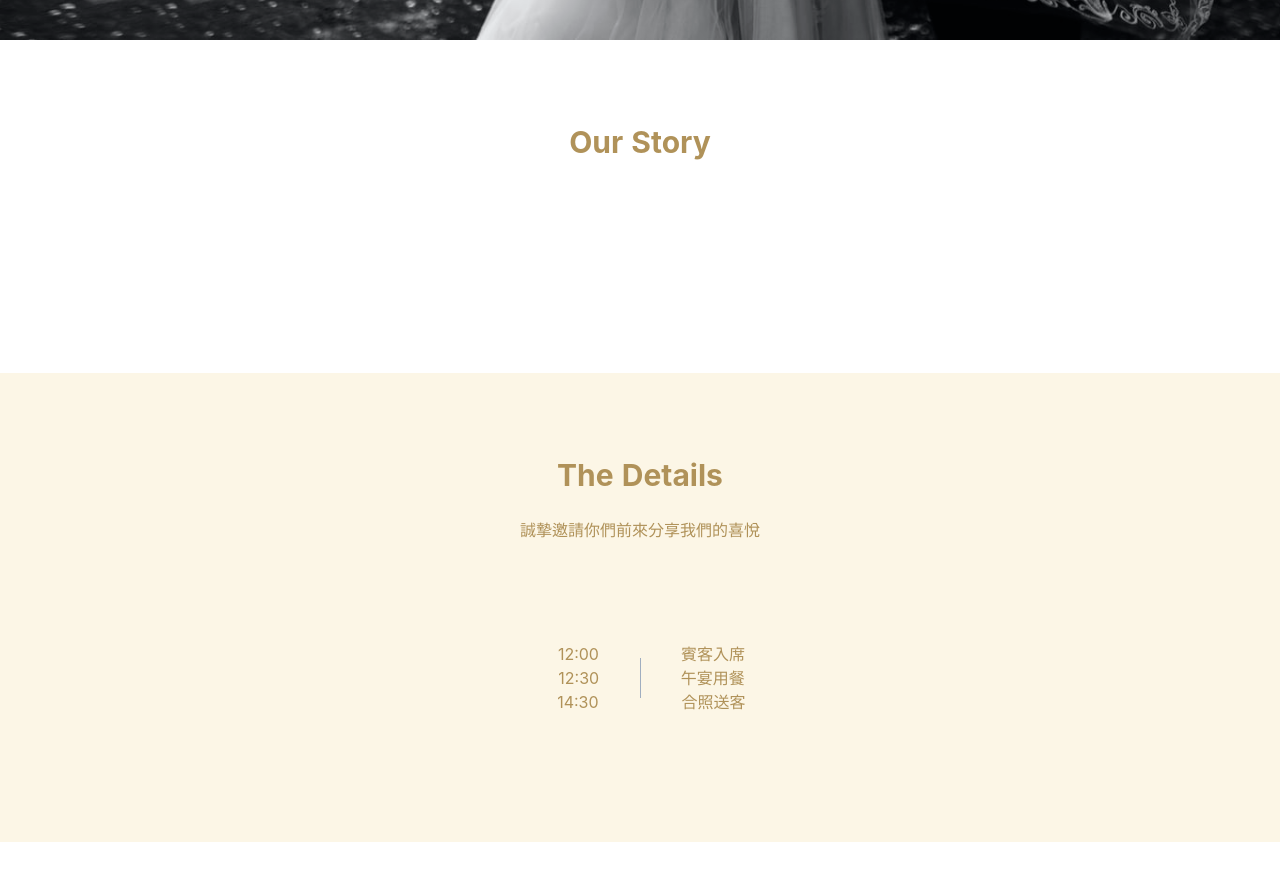
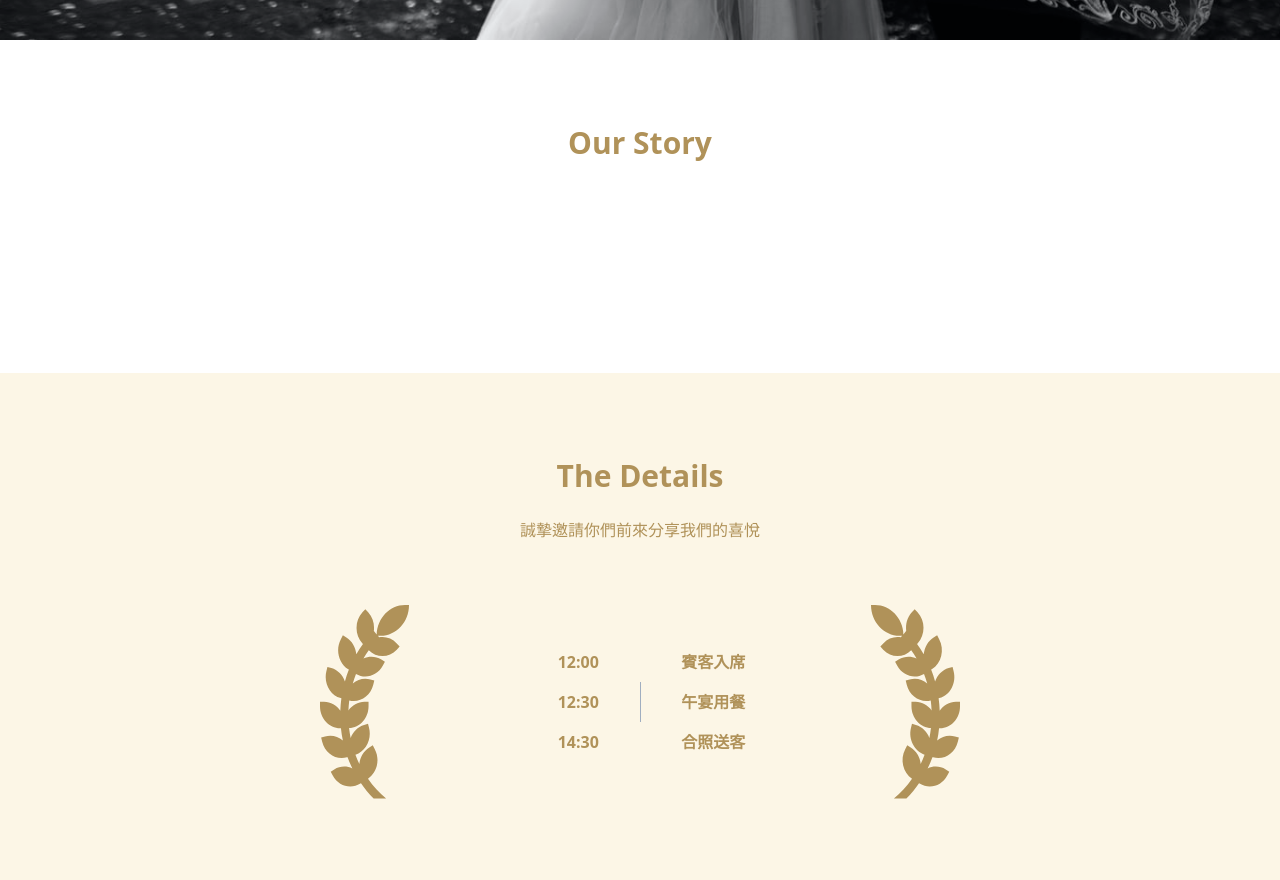
Before and after one commit to ChenHuei/huei-bei-wedding-, a Nuxt app: page / in a window 1280 px wide. Shown: the part 760-1640 px from the top of the page. Before the commit the page ends 1602 px from the top, so only its background shows below. Built offline with nearby package versions, Linux system fonts and the light colour scheme.

Commit message:
Add details laurel component

```diff
--- a/components/Details.vue
+++ b/components/Details.vue
@@ -2,6 +2,8 @@
   <BasicSection v-bind="information">
     <div class="w-full flex flex-col justify-center items-center">
       <BasicLine class="absolute" />
+      <DetailsLaurel :direction="Direction.LEFT" />
+      <DetailsLaurel :direction="Direction.RIGHT" />
       <DetailsDescription v-for="item in list" :key="item.time" v-bind="item" />
     </div>
   </BasicSection>
@@ -17,12 +19,16 @@
 
 import { Component, Vue } from 'vue-property-decorator'
 
-// constants
+// Constants
 import { DETAILS_INFO, DETAILS_CONTENT } from '@/constants/details'
+
+// Types
+import { Direction } from '@/types'
 
 @Component({
   data() {
     return {
+      Direction,
       information: DETAILS_INFO,
       list: DETAILS_CONTENT,
     }
--- a/components/details/Description.vue
+++ b/components/details/Description.vue
@@ -1,5 +1,5 @@
 <template>
-  <div class="w-full flex">
+  <div class="w-full flex font-bold leading-10">
     <p class="details-description-time">{{ time }}</p>
     <p>{{ description }}</p>
   </div>
--- /dev/null
+++ b/components/details/Laurel.vue
@@ -0,0 +1,56 @@
+<template>
+  <img
+    class="details-laurel absolute"
+    alt="laurel image"
+    :class="classHandler"
+    :src="LaurelSVG"
+  />
+</template>
+
+<script lang="ts">
+/**
+ *  @author leo.chen 2021-03-15
+ *  @description description
+ *
+ *  @summary summary
+ */
+
+import { Component, Vue, Prop } from 'vue-property-decorator'
+
+// Types
+import { Direction } from '@/types'
+
+// Images
+import LaurelSVG from '@/assets/images/Laurel.svg'
+
+@Component({
+  data() {
+    return {
+      LaurelSVG,
+    }
+  },
+})
+export default class DetailsLaurel extends Vue {
+  @Prop()
+  direction!: Direction
+
+  get classHandler() {
+    return {
+      [this.direction]: true,
+    }
+  }
+}
+</script>
+
+<style lang="scss" scoped>
+.details-laurel {
+  &.left {
+    left: 25%;
+  }
+
+  &.right {
+    right: 25%;
+    transform: rotateY(180deg);
+  }
+}
+</style>
--- a/layouts/default.vue
+++ b/layouts/default.vue
@@ -1,55 +1,17 @@
 <template>
-  <div>
-    <Nuxt />
-  </div>
+  <Nuxt />
 </template>
 
-<style>
-html {
-  font-family: 'Source Sans Pro', -apple-system, BlinkMacSystemFont, 'Segoe UI',
-    Roboto, 'Helvetica Neue', Arial, sans-serif;
-  font-size: 16px;
-  word-spacing: 1px;
-  -ms-text-size-adjust: 100%;
-  -webkit-text-size-adjust: 100%;
-  -moz-osx-font-smoothing: grayscale;
-  -webkit-font-smoothing: antialiased;
-  box-sizing: border-box;
-}
+<script lang="ts">
+/**
+ *  @author leo.chen 2021-03-15
+ *  @description description
+ *
+ *  @summary summary
+ */
 
-*,
-*::before,
-*::after {
-  box-sizing: border-box;
-  margin: 0;
-}
+import { Component, Vue } from 'vue-property-decorator'
 
-.button--green {
-  display: inline-block;
-  padding: 10px 30px;
-  border-radius: 4px;
-  border: 1px solid #3b8070;
-  text-decoration: none;
-  color: #3b8070;
-}
-
-.button--green:hover {
-  color: #fff;
-  background-color: #3b8070;
-}
-
-.button--grey {
-  display: inline-block;
-  margin-left: 15px;
-  padding: 10px 30px;
-  border-radius: 4px;
-  border: 1px solid #35495e;
-  text-decoration: none;
-  color: #35495e;
-}
-
-.button--grey:hover {
-  color: #fff;
-  background-color: #35495e;
-}
-</style>
+@Component
+export default class DefaultLayout extends Vue {}
+</script>
--- a/ts-shim.d.ts
+++ b/ts-shim.d.ts
@@ -2,3 +2,8 @@ declare module '*.vue' {
   import Vue from 'vue'
   export default Vue
 }
+
+declare module '*.svg' {
+  const content: any
+  export default content
+}
--- a/types/index.ts
+++ b/types/index.ts
@@ -1,3 +1,8 @@
+export enum Direction {
+  LEFT = 'left',
+  RIGHT = 'right',
+}
+
 export interface BasicSection {
   title: string
   description: string
```
Also changed, not shown: assets/images/Laurel.svg (added).
